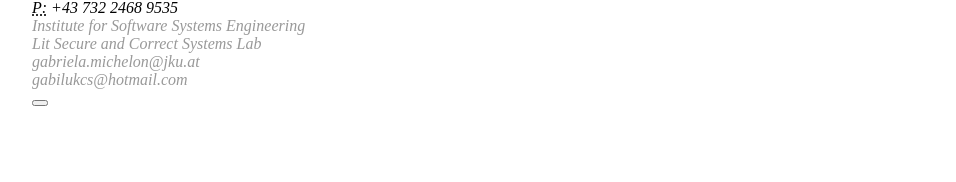
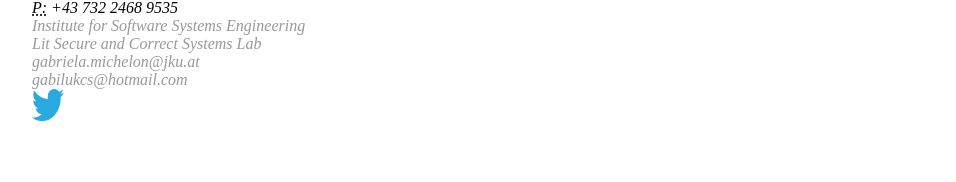
Before and after one commit to GabrielaMichelon/gabrielamichelon.github.io, a Jekyll site: the page index.html, which Jekyll copies as it is, in a window 1280 px wide. Shown: the part 923-1105 px from the top of the page, without its empty margins (160-1116 px from the left). Built offline with Jekyll 4.4.1, drawn with Linux system fonts in a browser that asks for light colours.

Commit message:
Update index.html

```diff
--- a/index.html
+++ b/index.html
@@ -41,7 +41,7 @@
 					<br><a href="https://www.jku.at/en/lit-secure-and-correct-systems-lab" title="lit lab">Lit Secure and Correct Systems Lab</a>	<br>
 					<a href="mailto:gabriela.michelon@jku.at">gabriela.michelon@jku.at</a> <br>
 					<a href="mailto:gabilukcs@hotmail.com">gabilukcs@hotmail.com</a> <br>
-					<a href="https://twitter.com/GabiKMichelon"><button id="twitter"></button></a>
+					<a href="https://twitter.com/GabiKMichelon"><img src="img/twitter_bird_logo_.png" alt="HTML tutorial" width="32" height="32" /></a>
 					<br>
 					</address>
 
```
